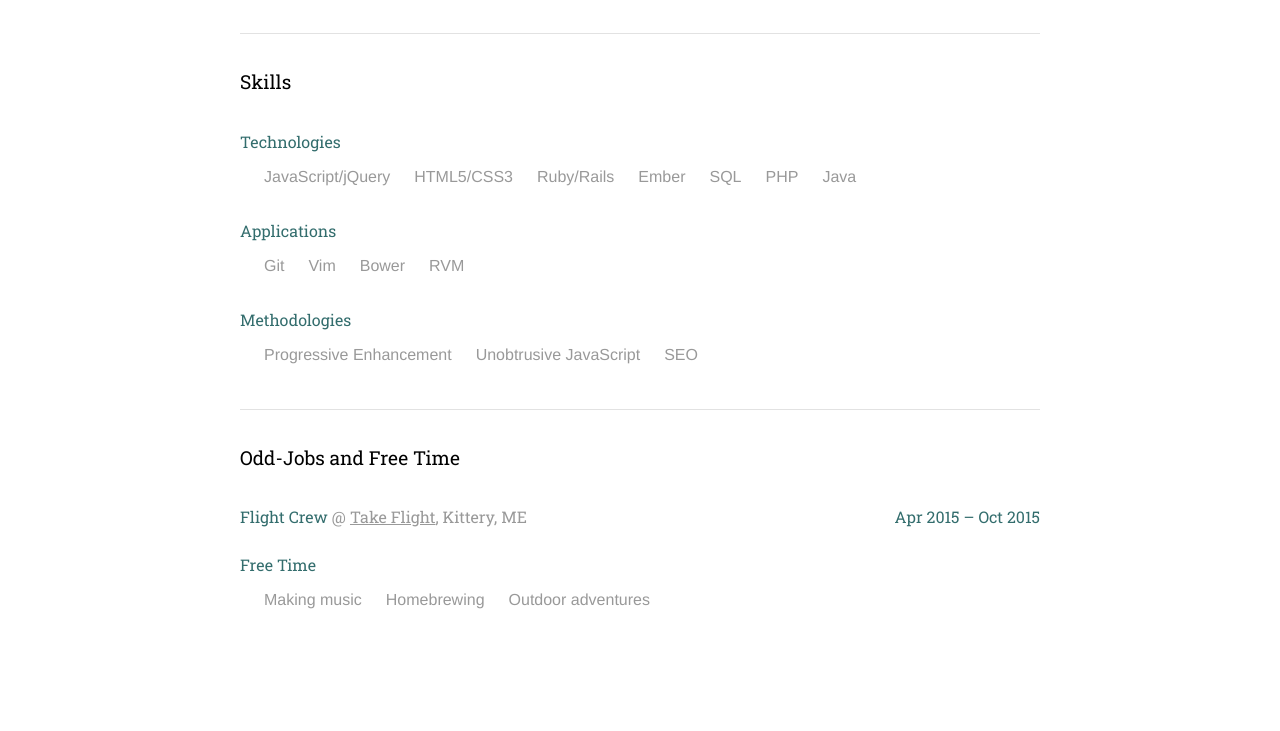
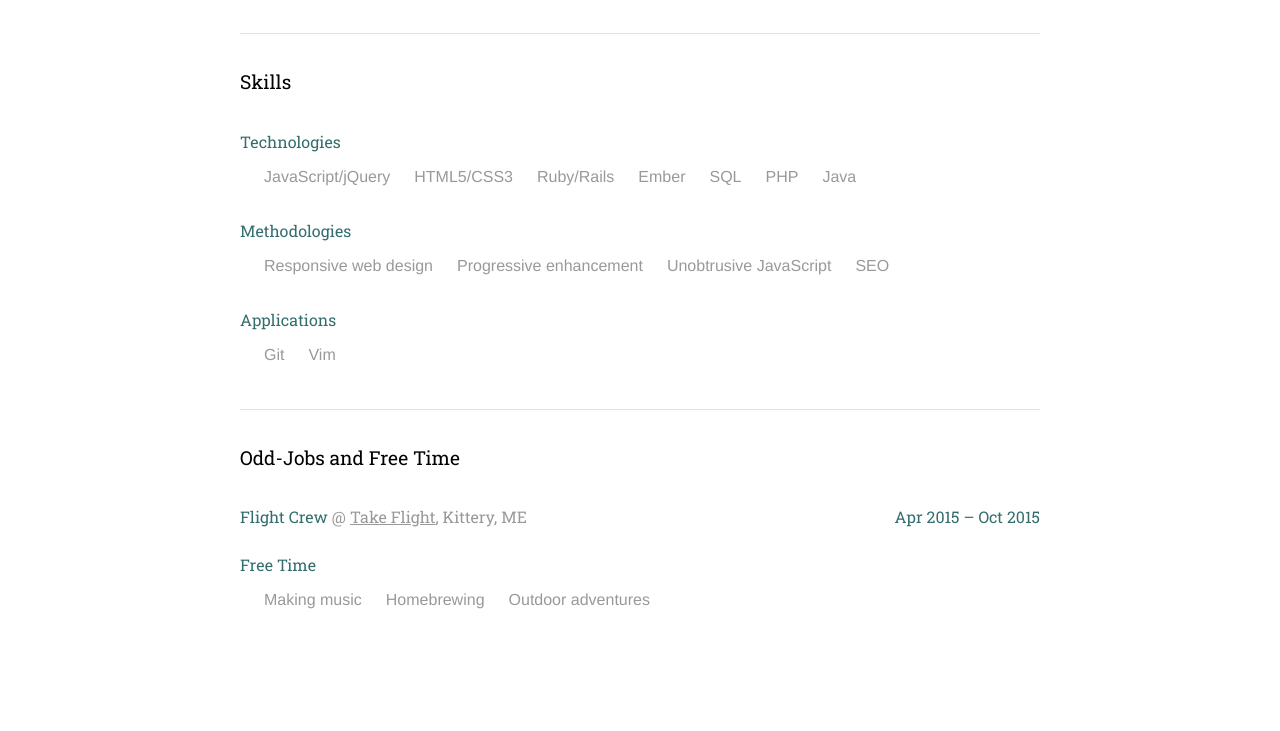
Before and after one commit to nufftenthousand/nufftenthousand.github.io, a plain HTML site: page resume.html in a window 1280 px wide. Shown: the part 1520-2251 px from the top of the page. Drawn offline with nearby package versions, Linux system fonts and the light colour scheme; a script that the page names is missing.

Commit message:
edit skills

```diff
--- a/resume.html
+++ b/resume.html
@@ -109,18 +109,17 @@
         <li>PHP</li>
         <li>Java</li>
       </ul>
+      <h4>Methodologies</h4>
+      <ul class="horizontal light">
+        <li>Responsive web design</li>
+        <li>Progressive enhancement</li>
+        <li>Unobtrusive JavaScript</li>
+        <li>SEO</li>
+      </ul>
       <h4>Applications</h4>
       <ul class="horizontal light">
         <li>Git</li>
         <li>Vim</li>
-        <li>Bower</li>
-        <li>RVM</li>
-      </ul>
-      <h4>Methodologies</h4>
-      <ul class="horizontal light">
-        <li>Progressive Enhancement</li>
-        <li>Unobtrusive JavaScript</li>
-        <li>SEO</li>
       </ul>
       <hr>
       <h3>Odd-Jobs and Free Time</h3>
```
